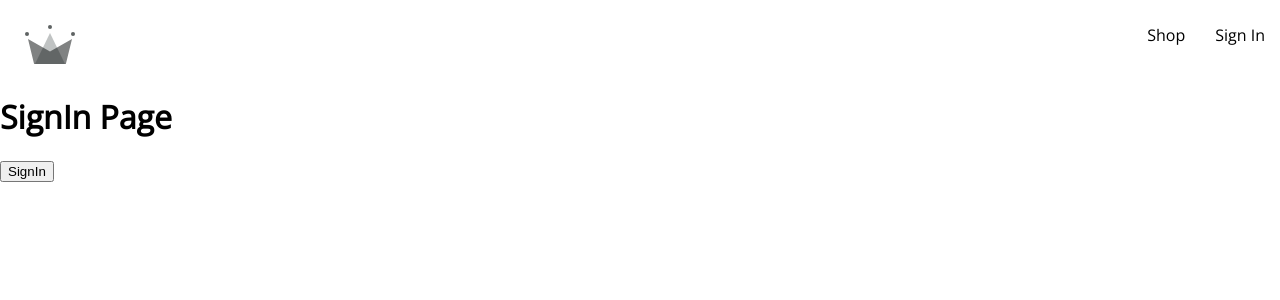
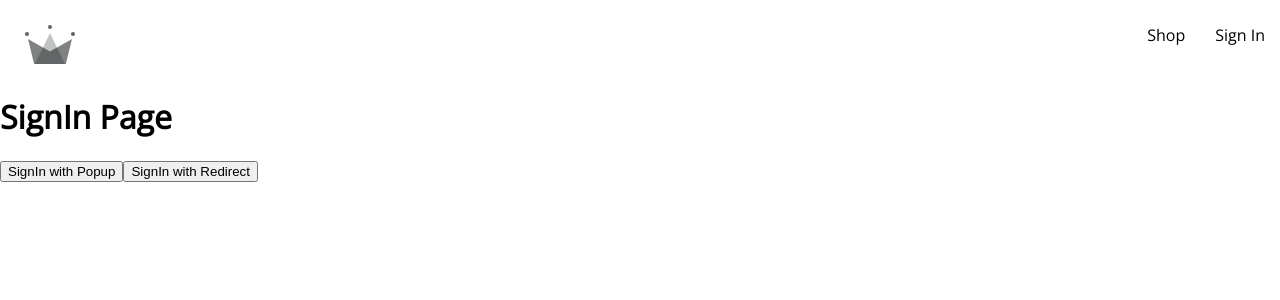
Before and after one commit to Pritpal-Stack/Crown-Clothing, a React (Create React App) app: page /sign-in in a window 1280 px wide. Shown: the top 300 px of the page. Built offline with nearby package versions, Linux system fonts and the light colour scheme.

Commit message:
firebase login with redirect

```diff
--- a/src/routes/sign-in/sign-in.component.jsx
+++ b/src/routes/sign-in/sign-in.component.jsx
@@ -1,17 +1,37 @@
-import { signInWithGooglePopup, createUserDocumentFromAuth } from '../../utils/firebase/firebase.utils'
+import {
+  signInWithGooglePopup,
+  createUserDocumentFromAuth,
+  signInWithGoogleRedirect,
+  auth
+} from "../../utils/firebase/firebase.utils";
+
+import { getRedirectResult } from 'firebase/auth'
+import { useEffect } from "react";
 
 const SignIn = () => {
 
-  const LogGoogleUser = async() => {
-    const {user} = await signInWithGooglePopup();
-    await createUserDocumentFromAuth(user)
+  useEffect(()=>{
 
-  }
+    async function getRedirectDate(){
+      const resp = await getRedirectResult(auth);
+      console.log('respRedirect', resp)
+    }
+
+    getRedirectDate();
+
+  }, [])
+
+  const LogGoogleUserPopup = async () => {
+    const { user } = await signInWithGooglePopup();
+    await createUserDocumentFromAuth(user);
+  };
+
 
   return (
     <div>
       <h1>SignIn Page</h1>
-      <button onClick={LogGoogleUser} >SignIn</button>
+      <button onClick={LogGoogleUserPopup}>SignIn with Popup</button>
+      <button onClick={signInWithGoogleRedirect}>SignIn with Redirect</button>
     </div>
   );
 };
--- a/src/utils/firebase/firebase.utils.js
+++ b/src/utils/firebase/firebase.utils.js
@@ -23,6 +23,7 @@ provider.setCustomParameters({
 
 export const auth = getAuth();
 export const signInWithGooglePopup = () =>  signInWithPopup(auth, provider);
+export const signInWithGoogleRedirect = () =>  signInWithRedirect(auth, provider);
 
 export const db = getFirestore();
 export const createUserDocumentFromAuth = async (userAuth)=>{
```
